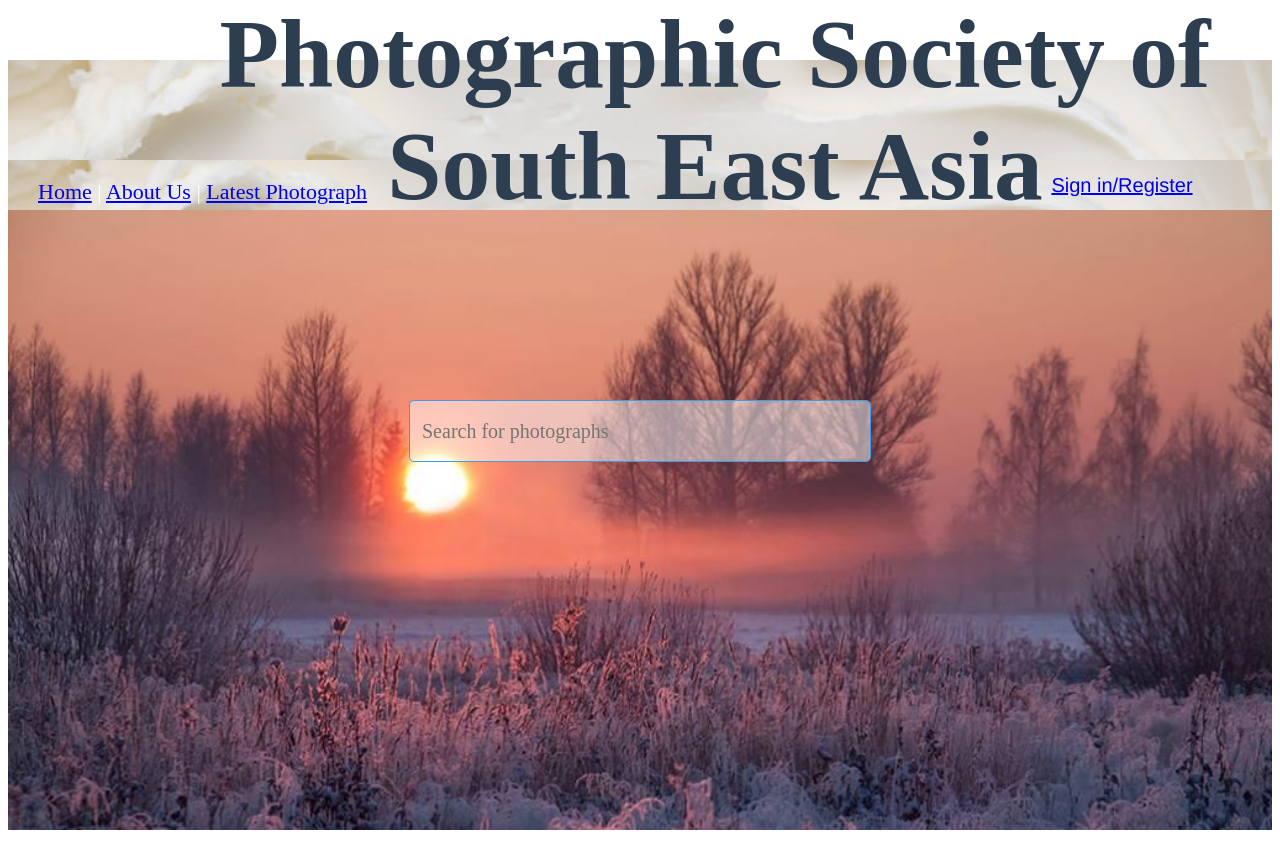
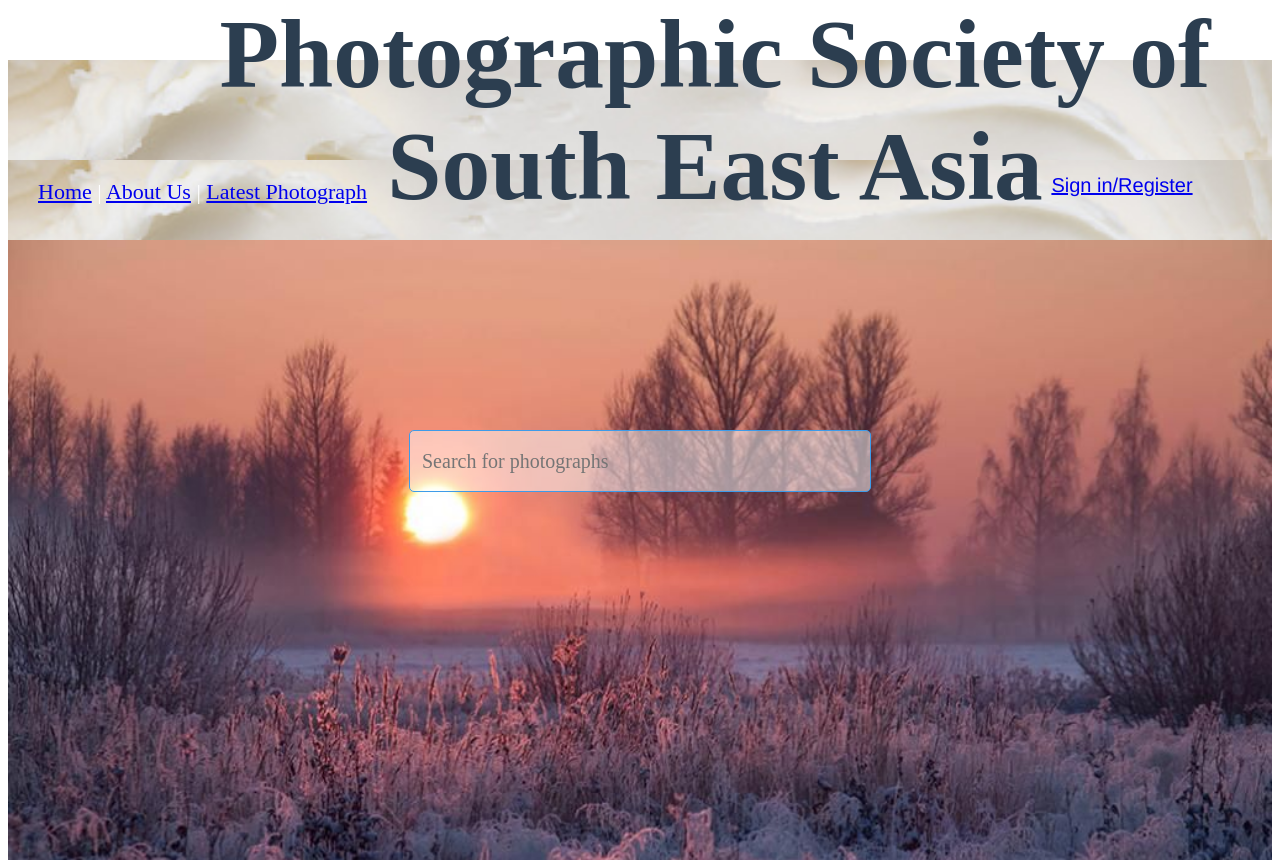
Before and after one commit to XiHuijia/Project-Photography-Website, a Vue app: page / in a window 1280 px wide. Shown: the top 862 px of the page. Built offline with nearby package versions, Linux system fonts and the light colour scheme; no server answers.

Commit message:
headline height

```diff
--- a/src/components/HeadLine.vue
+++ b/src/components/HeadLine.vue
@@ -84,7 +84,7 @@ export default {
 
 <style scoped>
 .headline{
-  height: 100px;
+  height: 180px;
   background: url(../assets/background2.png);
   background-size:cover;
   width: 100%;
```
